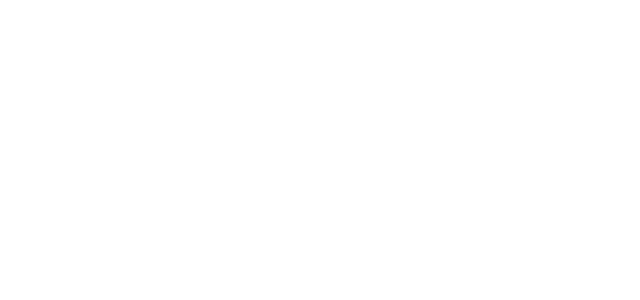
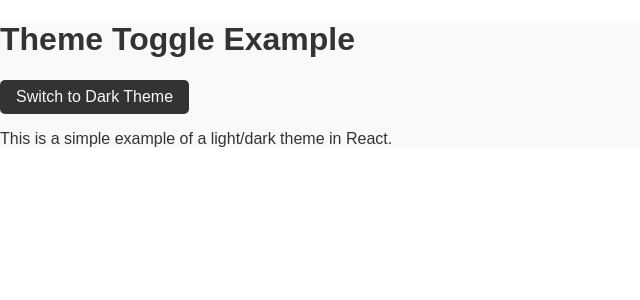
Before and after one commit to dev13-Vishnu/exercises, a React (Vite) app: page / in a window 1280 px wide. Shown: the top 300 px of the page, without its empty margins (0-640 px from the left). Built offline with nearby package versions, Linux system fonts and the light colour scheme.

Commit message:
Theme toggle added complete css

```diff
--- a/src/exercises/ThemeToggle.jsx
+++ b/src/exercises/ThemeToggle.jsx
@@ -1,16 +1,24 @@
-import React, {useState} from'react';
+import React, { useState } from "react";
 
-function ThemeToggle(){
-    const [isDarkTheme, setIsDarkTheme] =useState(false);
+function ThemeToggle() {
+  const [isDarkTheme, setIsDarkTheme] = useState(false);
 
-    const toggleTheme = () => {
-        setIsDarkTheme((prevTheme) => !prevTheme);
-    };
+  const toggleTheme = () => {
+    setIsDarkTheme((prevTheme) => !prevTheme);
+  };
 
-    return(
-        <div className={isDarkTheme?'dark-theme':'light-theme'}>
-
-        </div>
-    )
+  return (
+    <div className={isDarkTheme ? "dark-theme" : "light-theme"}>
+      <header className="header">
+        <h1>Theme Toggle Example</h1>
+        <button className="theme-toggle-btn" onClick={toggleTheme}>
+          Switch to {isDarkTheme ? "Light" : "Dark"} Theme
+        </button>
+      </header>
+      <main className="content">
+        <p> This is a simple example  of a light/dark theme in React.</p>
+      </main>
+    </div>
+  );
 }
 export default ThemeToggle;
--- a/src/index.css
+++ b/src/index.css
@@ -12,7 +12,13 @@
     padding: 0.5rem 1rem;
     cursor: pointer;
 } */
-
+ /* light / dark theme styling */
+ body, html{
+    margin: 0;
+    padding: 0;
+    font-family:Arial, Helvetica, sans-serif;
+    transition: background-color 0.3s ease,color 0.3s ease;
+ }
 .light-theme{
     background-color: #f9f9f9;
     color: #333;
@@ -21,3 +27,19 @@
     background-color: #333;
     color: #f9f9f9;
 }
+.theme-toggle-btn{
+    padding: 0.5rem 1rem;
+    font-size: 1rem;
+    cursor: pointer;
+    border: none;
+    border-radius: 5px;
+    transition: background-color 0.3s ease,color 0.3s ease
+}
+.light-theme .theme-toggle-btn{
+    background-color: #333;
+    color: #f9f9f9;
+}
+.dark-theme .theme-toggle-btn {
+    background-color: #f9f9f9;
+    color: #333;
+}
```
